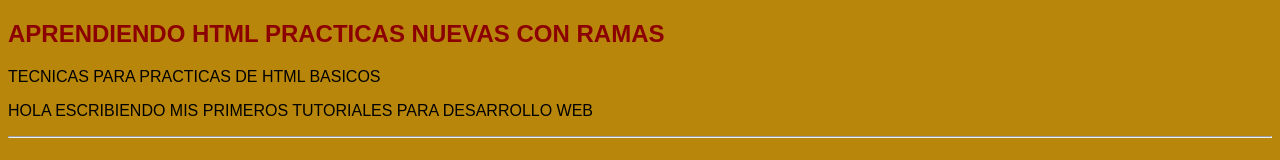
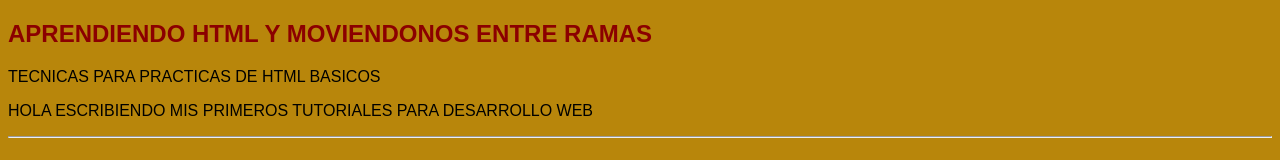
Before and after one commit to comunidaddeprueba/practicas, a plain HTML site: page index.html in a window 1280 px wide. Shown: the top 160 px of the page. Drawn offline with Linux system fonts and the light colour scheme.

Commit message:
Agregando text al h2 principal

```diff
--- a/index.html
+++ b/index.html
@@ -28,7 +28,7 @@ color: darkred;
 </head>
 
 <body>
-    <h2 id="Inicio">Aprendiendo HTML Practicas nuevas con ramas</h2>
+    <h2 id="Inicio">Aprendiendo HTML y moviendonos entre ramas</h2>
 	<!-- <h2 id="Inicio">Aprendiendo HTML Practicas</h2> -->
 
     <!-- esto es un comentario -->
```
